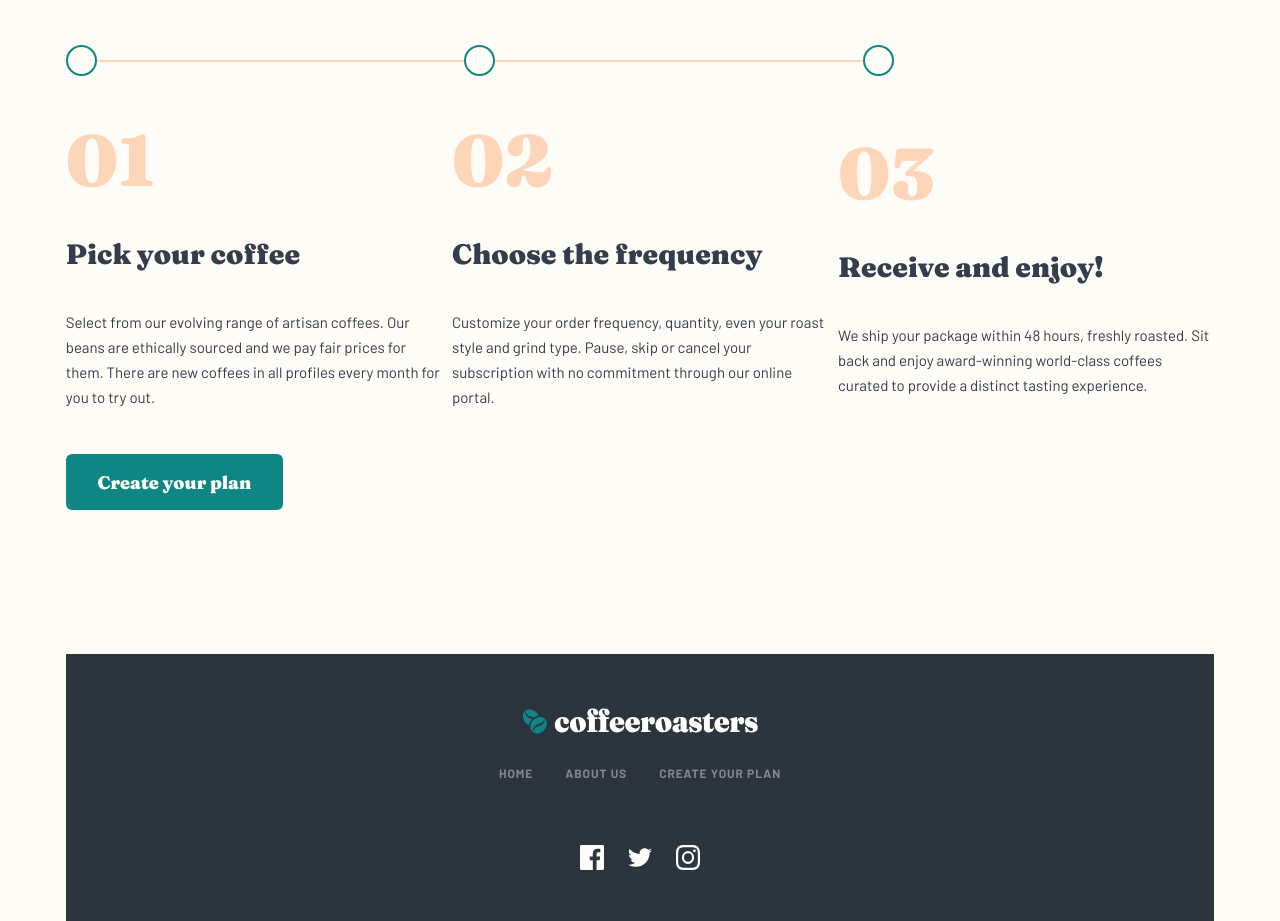
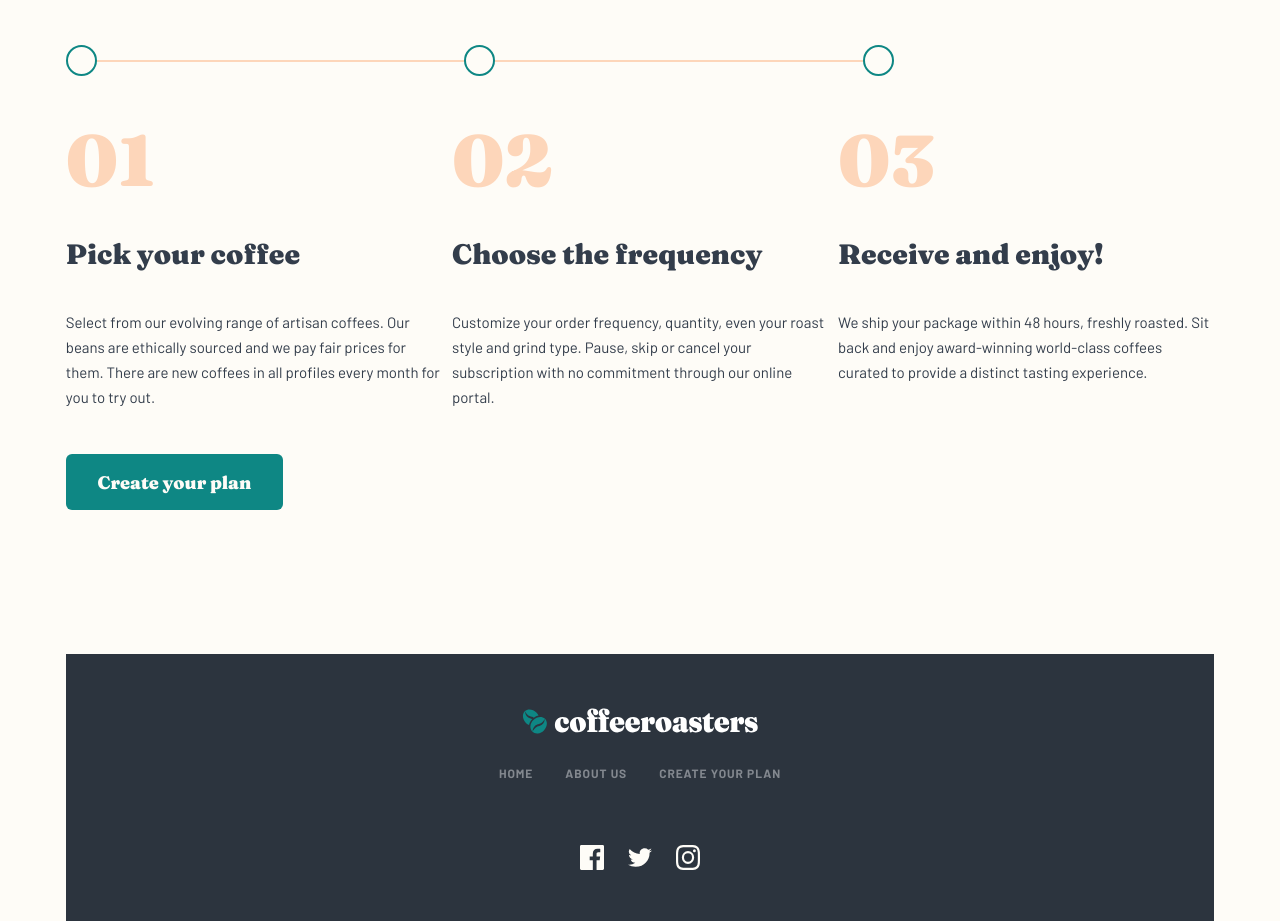
Before and after one commit to stephjoseph/coffeeroasters-subscription-site, a Next.js app: page / in a window 1280 px wide. Shown: the part 2662-3583 px from the top of the page. Built offline with nearby package versions, Linux system fonts and the light colour scheme.

Commit message:
Update HowItWorks.js

```diff
--- a/components/home/main/HowItWorks.js
+++ b/components/home/main/HowItWorks.js
@@ -49,7 +49,7 @@ const HowItWorks = () => {
           alt=''
         />
       </div>
-      <div className='flex flex-col items-center gap-[3.5rem] md:mb-[2.75rem] md:flex-row md:gap-[0.625rem]'>
+      <div className='flex flex-col items-center gap-[3.5rem] md:mb-[2.75rem] md:flex-row md:items-start md:gap-[0.625rem]'>
         {steps.map((step) => {
           return (
             <Step
```
